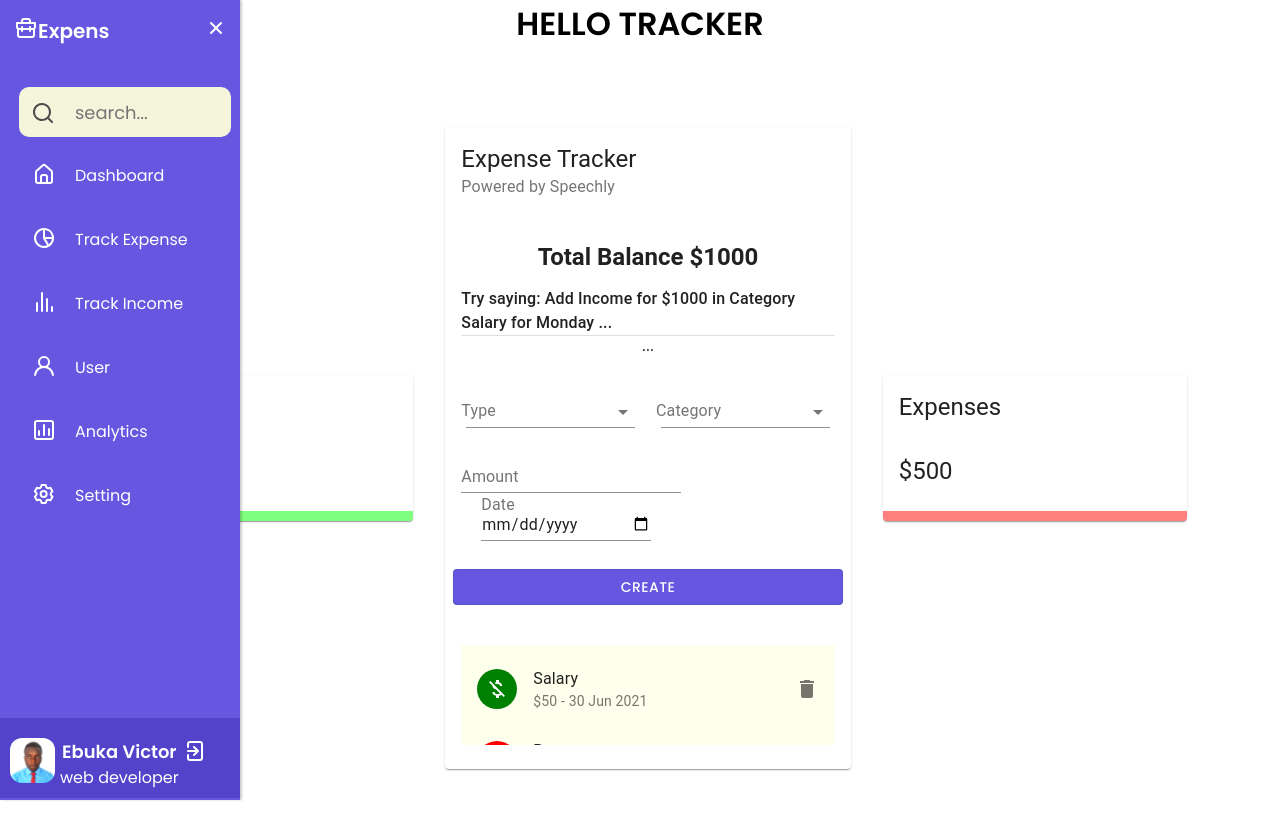
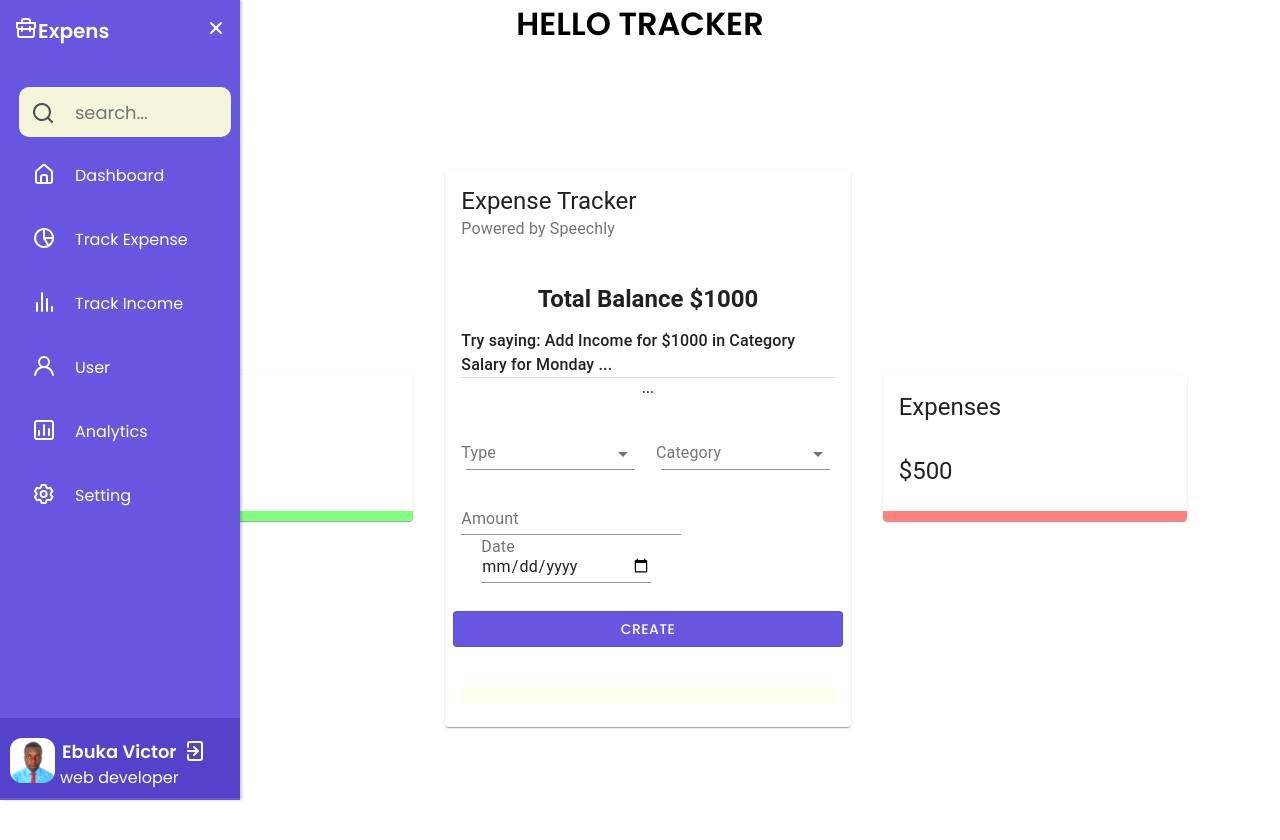
Before and after one commit to ebukaeze/expens, a React (Create React App) app: page /expense in a window 1280 px wide. Shown: the top 840 px of the page. Built offline with nearby package versions, Linux system fonts and the light colour scheme.

Commit message:
list of transaction from context api

```diff
--- a/src/components/main/list/List.jsx
+++ b/src/components/main/list/List.jsx
@@ -9,23 +9,16 @@ import useStyles from './styles';
 
 const List = () => {
     const classes = useStyles();
-    const globalState = useContext(ExpenseTrackerContext);
+    const { deleteTransaction, transactions } = useContext(ExpenseTrackerContext);
 
 
 
 
-    const transactions = [
-        { id: 1, type: "Income", category: "Salary", amount: "50", date: "30 Jun 2021"},
-        { id: 2, type: "Expense", category: "Rent", amount: "200", date: "30 Jun 2021"},
-        { id: 3, type: "Income", category: "Salary", amount: "50", date: "30 Jun 2021"},
-        { id: 4, type: "Expense", category: "Rent", amount: "200", date: "30 Jun 2021"},
-        { id: 5, type: "Income", category: "Salary", amount: "50", date: "30 Jun 2021"}
 
-
-    ];
     return (
         <MUIList dense={false} className={classes.list}>
-            {transactions.map((transaction) =>(
+            {transactions && transactions.map((transaction) =>{
+                return(
               <Slide direction="down" in mountOnEnter unmountOnExit key={transaction.id}>
                  <ListItem>
                      <ListItemAvatar>
@@ -37,13 +30,14 @@ const List = () => {
 
                      </ListItemText>
                      <ListItemSecondaryAction>
-                         <IconButton edge="end" aria-label="delete" onClick="">
+                         <IconButton edge="end" aria-label="delete" onClick={() => deleteTransaction(transaction.id)}>
                              <Delete />
                          </IconButton>
                      </ListItemSecondaryAction>
                  </ListItem>
               </Slide>
-            ))}
+                )
+            })}
         </MUIList>
     )
 }
```
